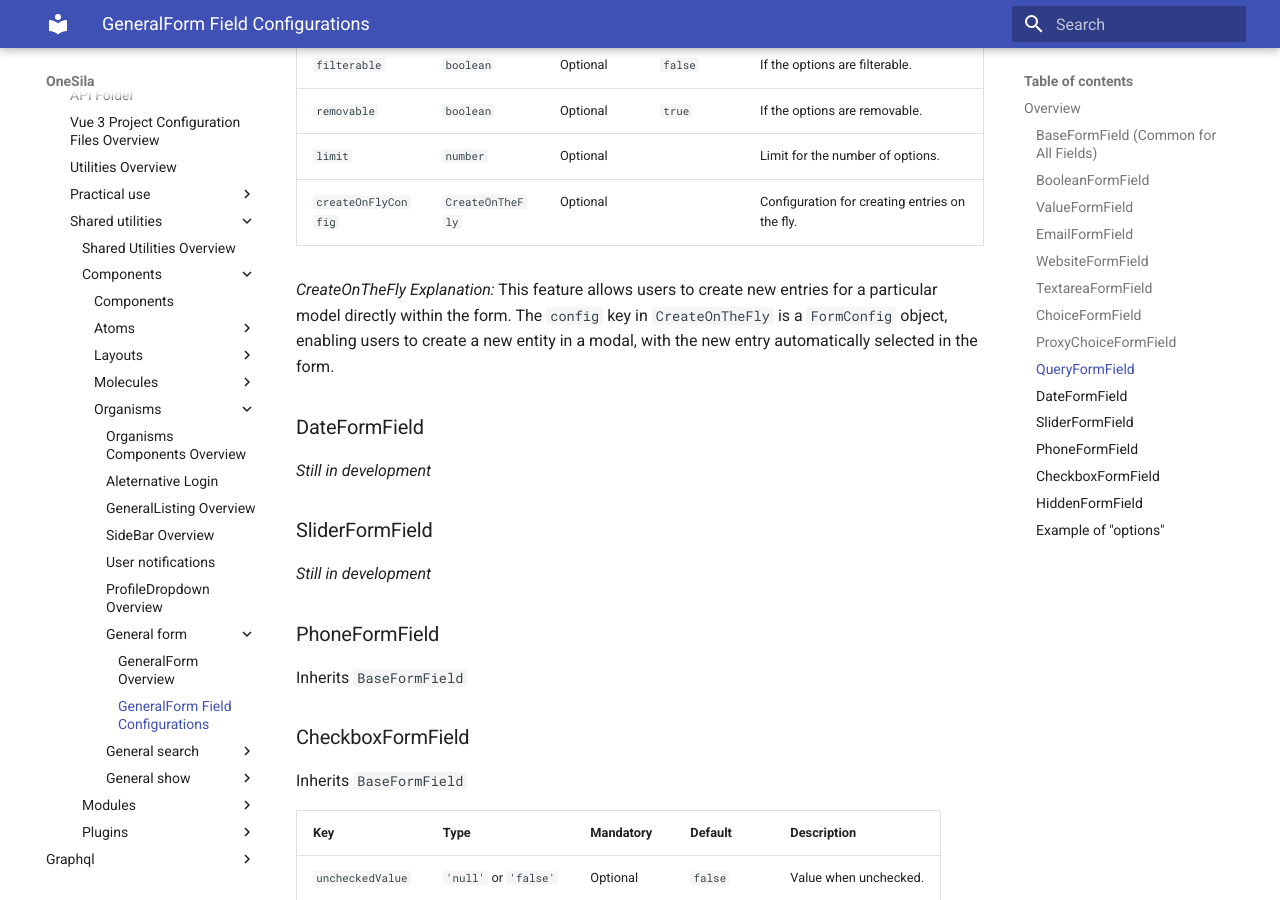
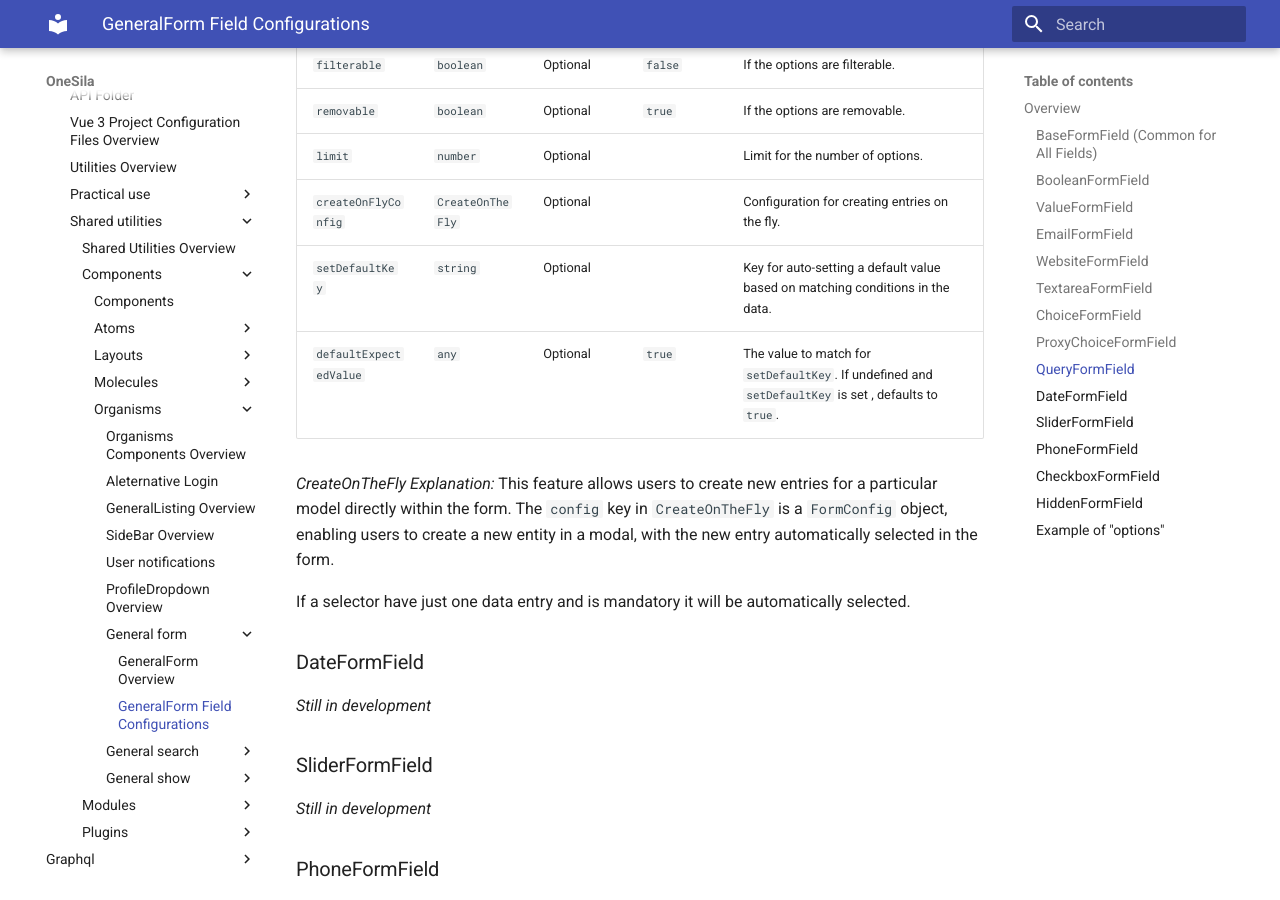
Before and after one commit to OneSila/OneSilaDocs, an MkDocs documentation site: the page built from docs/developers/frontend/shared_utilities/components/organisms/general-form/form_fields.md, in a window 1280 px wide and 900 px high, scrolled down 5363 px. Built offline with MkDocs 1.6.1 and Material for MkDocs 9.7.7, drawn with Linux system fonts in a browser that asks for light colours.

Commit message:
updated docs

```diff
--- a/docs/developers/frontend/shared_utilities/components/organisms/general-form/form_fields.md
+++ b/docs/developers/frontend/shared_utilities/components/organisms/general-form/form_fields.md
@@ -114,26 +114,30 @@ This field allows a selection that maps directly to specific model attributes, e
 ### QueryFormField
 Inherits `BaseFormField`
 
-| Key                   | Type      | Mandatory | Default | Description                                          |
-|-----------------------|-----------|-----------|---------|------------------------------------------------------|
-| `labelBy`             | `string`  | Yes       |         | Field name for the label.                            |
-| `valueBy`             | `string`  | Yes       |         | Field name for the value.                            |
-| `query`               | `string`  | Yes       |         | GraphQL query for fetching data.                     |
-| `queryVariables`      | `object`  | Optional  |         | Variables for the query.                             |
-| `dataKey`             | `string`  | Yes       |         | Key to extract data from the query response.         |
-| `isEdge`              | `boolean` | Optional  | `false` | If the response has edges in a GraphQL query result. |
-| `formMapIdentifier`   | `string`  | Optional  |         | Identifier for mapping query response to the form.   |
-| `placeholder`         | `string`  | Optional  |         | Placeholder text.                                    |
-| `dropdownPosition`    | `string`  | Optional  | `top`   | Position of the dropdown.                            |
-| `mandatory`           | `boolean` | Optional  | `false` | If the selection is mandatory.                       |
-| `multiple`            | `boolean` | Optional  | `false` | If multiple selections are allowed.                  |
-| `filterable`          | `boolean` | Optional  | `false` | If the options are filterable.                       |
-| `removable`           | `boolean` | Optional  | `true`  | If the options are removable.                        |
-| `limit`               | `number`  | Optional  |         | Limit for the number of options.                     |
-| `createOnFlyConfig`   | `CreateOnTheFly` | Optional  |  | Configuration for creating entries on the fly.       |
+| Key                    | Type                | Mandatory | Default | Description                                                                                           |
+|------------------------|---------------------|-----------|---------|-------------------------------------------------------------------------------------------------------|
+| `labelBy`              | `string`            | Yes       |         | Field name for the label.                                                                             |
+| `valueBy`              | `string`            | Yes       |         | Field name for the value.                                                                             |
+| `query`                | `string`            | Yes       |         | GraphQL query for fetching data.                                                                      |
+| `queryVariables`       | `object`            | Optional  |         | Variables for the query.                                                                              |
+| `dataKey`              | `string`            | Yes       |         | Key to extract data from the query response.                                                          |
+| `isEdge`               | `boolean`           | Optional  | `false` | If the response has edges in a GraphQL query result.                                                  |
+| `formMapIdentifier`    | `string`            | Optional  |         | Identifier for mapping query response to the form.                                                    |
+| `placeholder`          | `string`            | Optional  |         | Placeholder text.                                                                                     |
+| `dropdownPosition`     | `string`            | Optional  | `top`   | Position of the dropdown.                                                                             |
+| `mandatory`            | `boolean`           | Optional  | `false` | If the selection is mandatory.                                                                        |
+| `multiple`             | `boolean`           | Optional  | `false` | If multiple selections are allowed.                                                                   |
+| `filterable`           | `boolean`           | Optional  | `false` | If the options are filterable.                                                                        |
+| `removable`            | `boolean`           | Optional  | `true`  | If the options are removable.                                                                         |
+| `limit`                | `number`            | Optional  |         | Limit for the number of options.                                                                      |
+| `createOnFlyConfig`    | `CreateOnTheFly`    | Optional  |         | Configuration for creating entries on the fly.                                                        |
+| `setDefaultKey`        | `string`            | Optional  |         | Key for auto-setting a default value based on matching conditions in the data.                        |
+| `defaultExpectedValue` | `any`               | Optional  | `true`  | The value to match for `setDefaultKey`. If undefined and `setDefaultKey` is set , defaults to `true`. |
 
 _CreateOnTheFly Explanation:_
 This feature allows users to create new entries for a particular model directly within the form. The `config` key in `CreateOnTheFly` is a `FormConfig` object, enabling users to create a new entity in a modal, with the new entry automatically selected in the form.
+
+If a selector have just one data entry and is mandatory it will be automatically selected.
 
 ### DateFormField
 _Still in development_
```
Also changed, not shown: docs/developers/frontend/shared_utilities/components/molecules/tabs.md (+4 -0 lines), docs/developers/frontend/shared_utilities/components/organisms/general-show/show_fields.md (+4 -3 lines).
